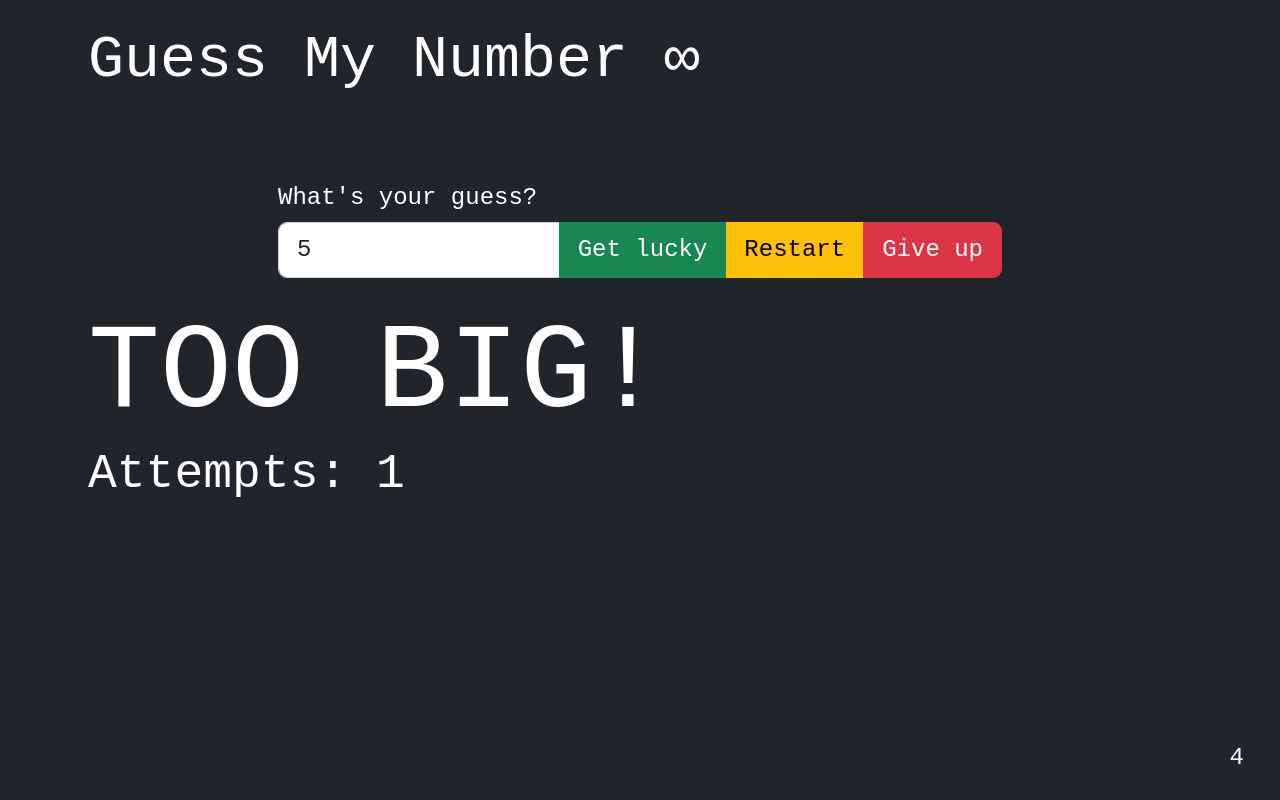
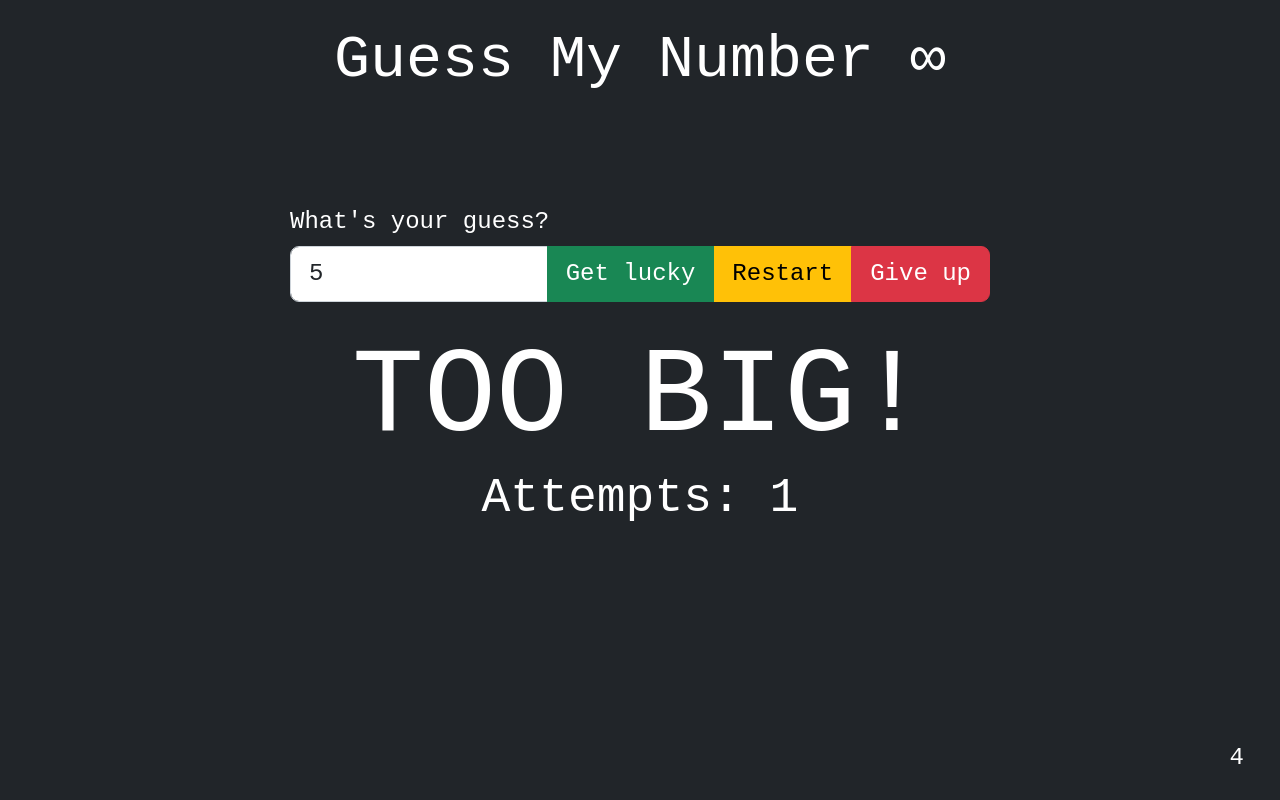
Before and after one commit to Krisejg99/javascript-1, a plain HTML site: page 28-workshop-guess-the-number-dom-edition/index.html in a window 1280 px wide. Both pictures are taken after typing "5" into the empty fields and a click on the button "Get lucky". Drawn offline with nearby package versions, Linux system fonts and the light colour scheme; a web font is replaced by a local one.

Commit message:
input value number, strict comparison, style center

```diff
--- a/28-workshop-guess-the-number-dom-edition/index.html
+++ b/28-workshop-guess-the-number-dom-edition/index.html
@@ -26,7 +26,7 @@
 
 		<div id="cheat"></div>
 
-		<div class="row mt-5">
+		<div class="row mt-5 guess-div">
 			<div class="col col-md-8 offset-md-2">
 				<form class="form-inline" id="formGuess">
 					<label for="inputGuess">What's your guess?</label>
--- a/28-workshop-guess-the-number-dom-edition/script.js
+++ b/28-workshop-guess-the-number-dom-edition/script.js
@@ -50,7 +50,7 @@ cheatEl.textContent = answer;
 formGuessEl.addEventListener('submit', e => {
     e.preventDefault();
 
-    let guess = inputGuessEl.value;
+    let guess = Number(inputGuessEl.value);
     let resultText;
 
     // only if a number is entered
@@ -58,7 +58,7 @@ formGuessEl.addEventListener('submit', e => {
         attempts++;
         attemptsEl.textContent = `Attempts: ${attempts}`;
 
-        if (guess == answer) {
+        if (guess === answer) {
             resultText = 'Correct!';
             // attemptsEl.textContent = `Attempts: ${attempts}`;
 
--- a/28-workshop-guess-the-number-dom-edition/style.css
+++ b/28-workshop-guess-the-number-dom-edition/style.css
@@ -8,9 +8,10 @@ body {
     font-weight: 400;
 }
 
-#top {
+#app {
     display: flex;
-    justify-content: space-between;
+    flex-direction: column;
+    align-items: center;
 }
 
 #cheat {
@@ -22,3 +23,7 @@ body {
 #formGuess label {
     margin-bottom: 0.25rem;
 }
+
+.guess-div {
+    width: 100%;
+}
```
